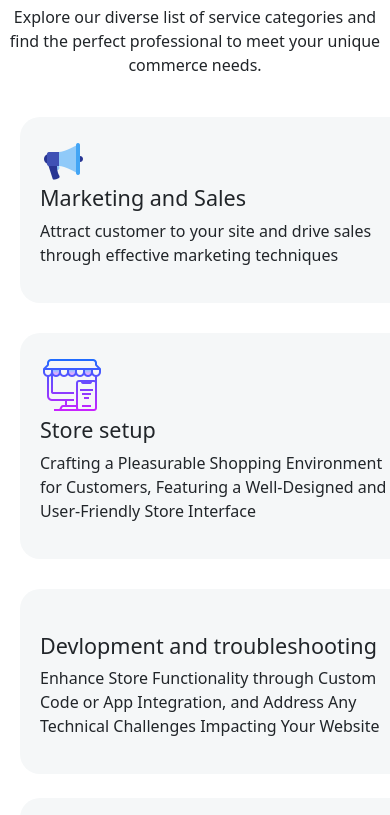
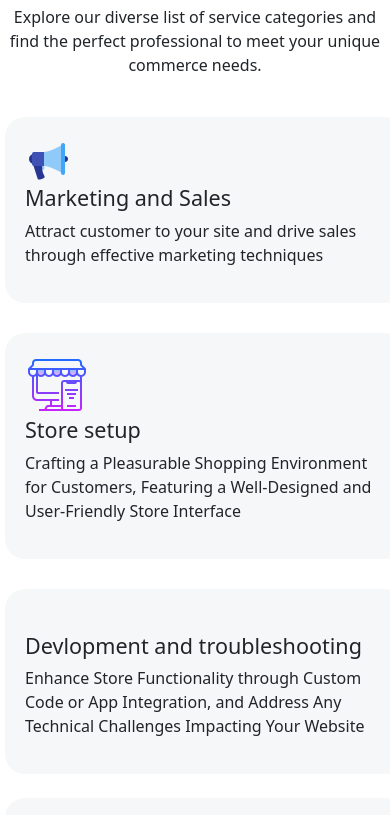
Before and after one commit to sulaiman-86178/dee-project, a plain HTML site: page index.html in a window 390 px wide. Shown: the part 1207-2022 px from the top of the page. Drawn offline with nearby package versions, Linux system fonts and the light colour scheme.

Commit message:
Add files via upload

```diff
--- a/style.css
+++ b/style.css
@@ -164,18 +164,18 @@ hr{
   }
   .service1{
     position: relative;
-    left: 20px;
+    left: 5px;
 
 
   }
   .service2{
     position: relative;
-    left: 20px;
+    left: 5px;
 
   }
   .service3{
     position: relative;
-    left: 20px;
+    left: 5px;
 
   }
 
```
